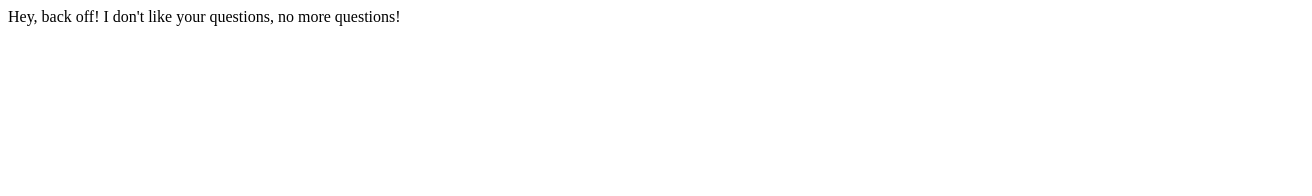
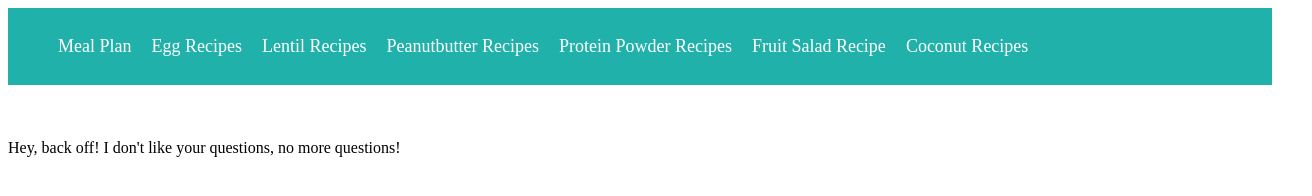
Before and after one commit to KevGB/recipes, a plain HTML site: page pages/faq.html in a window 1280 px wide. Shown: the whole page, 1312 px wide, since content can reach past the window. Drawn offline with Linux system fonts and the light colour scheme.

Commit message:
Fixes bugs on index, faq, peanutbutter, and shopping pages

```diff
--- a/pages/faq.html
+++ b/pages/faq.html
@@ -4,9 +4,24 @@
     <meta charset="UTF-8">
     <meta http-equiv="X-UA-Compatible" content="IE=edge">
     <meta name="viewport" content="width=device-width, initial-scale=1.0">
+    <link rel="stylesheet" href="recipe.css" />
     <title>Document</title>
 </head>
 <body>
+    <div class="menu">
+        <ul>
+          <li><a href="../index.html">Meal Plan</a></li>
+          <li><a href="eggs.html">Egg Recipes</a></li>
+          <li><a href="lentils.html">Lentil Recipes</a></li>
+          <li><a href="peanutbutter.html">Peanutbutter Recipes</a></li>
+          <li><a href="proteinpowder.html">Protein Powder Recipes</a></li>
+          <li><a href="fruitsalad.html">Fruit Salad Recipe</a></li>
+          <li><a href="coconut.html">Coconut Recipes</a></li>
+        </ul>
+      </div>
+      <br>
+      <br>
+      <br>
     Hey, back off! I don't like your questions, no more questions!
 </body>
 </html>
```
Also changed, not shown: index.html (+1 -1 lines), pages/peanutbutter.html (+1 -5 lines), pages/shoppinglist.html (+2 -1 lines).
